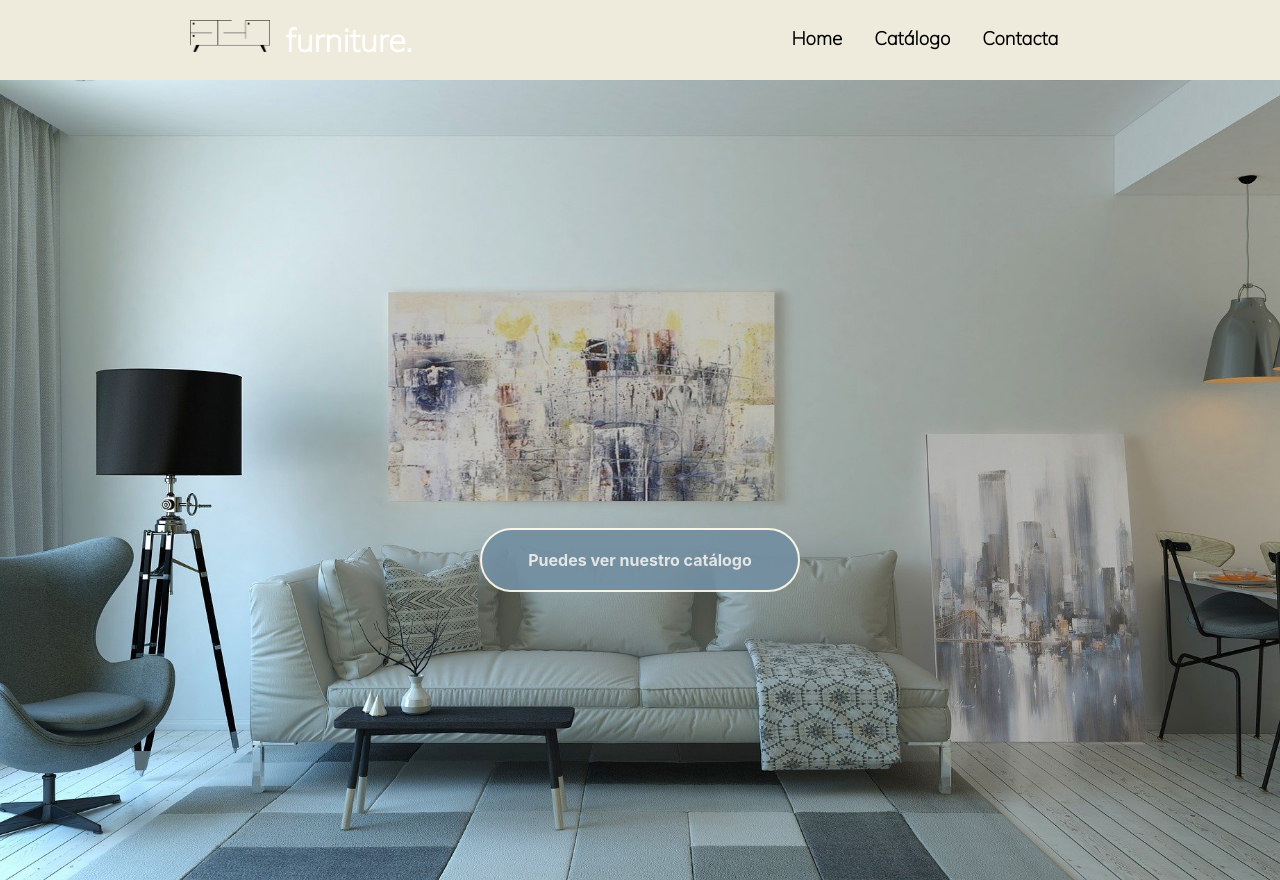
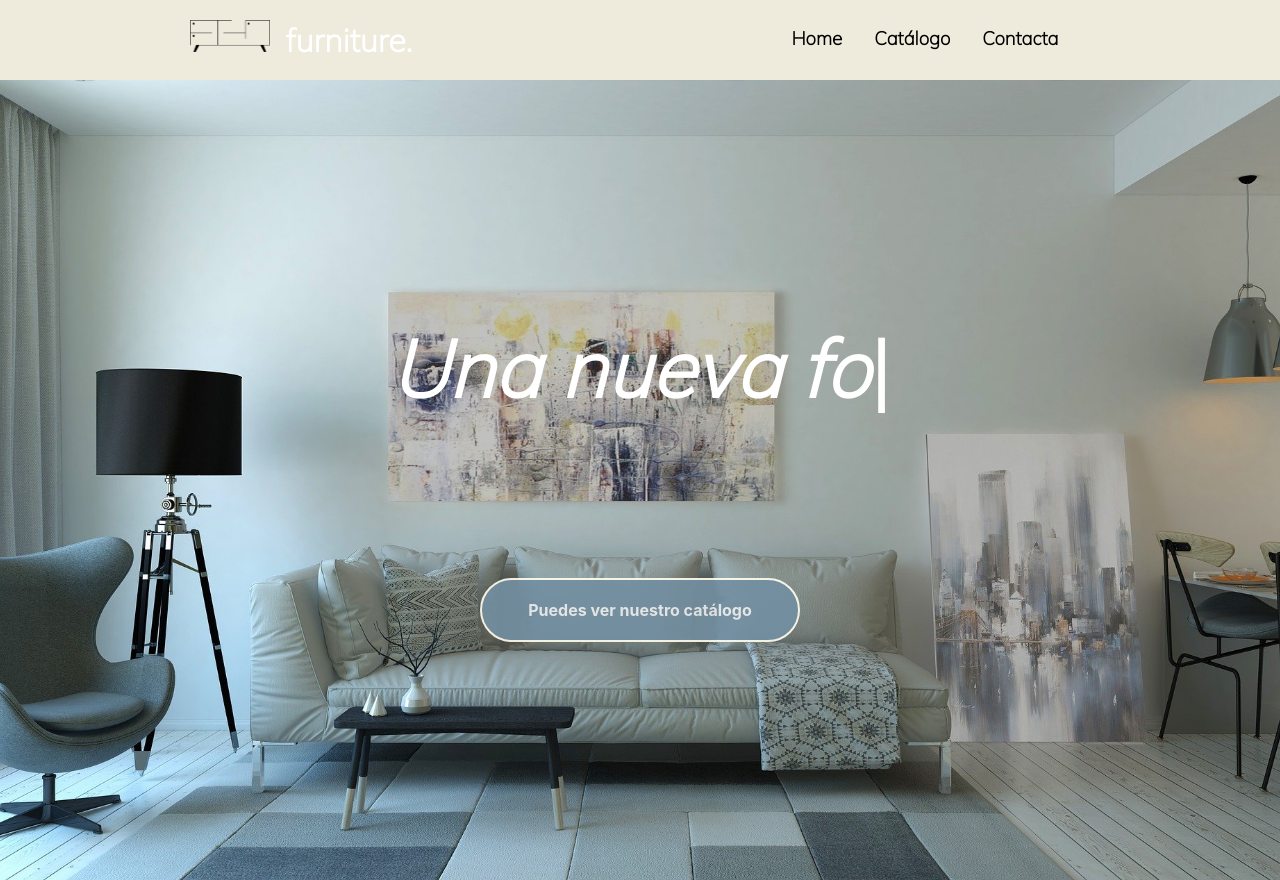
Before and after one commit to GitECV/furniture, a React (Create React App) app: page / in a window 1280 px wide. Built offline with nearby package versions, Linux system fonts and the light colour scheme.

Commit message:
Typewrite text

```diff
--- a/package.json
+++ b/package.json
@@ -20,6 +20,7 @@
     "react-scripts": "5.0.0",
     "three": "^0.139.2",
     "typescript": "^4.6.3",
+    "typewriter-effect": "^2.18.2",
     "web-vitals": "^2.1.4"
   },
   "scripts": {
--- a/src/components/home-content/home-content.jsx
+++ b/src/components/home-content/home-content.jsx
@@ -1,5 +1,6 @@
 import { Button } from 'primereact/button';
 import { Link } from "react-router-dom";
+import TypewriterText from '../typewrite-text/typewrite-text.jsx';
 import "primereact/resources/themes/luna-green/theme.css";  //theme
 import "primereact/resources/primereact.min.css";                  //core css
 import "primeicons/primeicons.css";                                //icons
@@ -8,6 +9,7 @@ import './css/home-content.css';
 const HomeContainer = () => {
     return (
         <div className="home-content-container">
+            <TypewriterText />
             <div className="btn-see-catalog">
                 <Link to='/catalogo'>
                     <Button label="Puedes ver nuestro catálogo" className="p-button-rounded" id="btn-catalog" />
--- /dev/null
+++ b/src/components/typewrite-text/css/typewrite-text.css
@@ -0,0 +1,12 @@
+@import url("https://fonts.googleapis.com/css2?family=Mulish:wght@200&display=swap");
+.Typewriter {
+  font-family: "Mulish", sans-serif;
+  font-weight: bolder;
+  font-size: 5rem;
+}
+
+.Typewriter__wrapper {
+  font-style: italic;
+}
+
+/*# sourceMappingURL=typewrite-text.css.map */
--- /dev/null
+++ b/src/components/typewrite-text/scss/typewrite-text.scss
@@ -0,0 +1,11 @@
+@import '../../../scss/_GLOBALS.scss';
+
+.Typewriter {
+    font-family: $principal-font;
+    font-weight: bolder;
+    font-size: 5rem;
+}
+
+.Typewriter__wrapper {
+    font-style: italic;
+}
--- /dev/null
+++ b/src/components/typewrite-text/typewrite-text.jsx
@@ -0,0 +1,20 @@
+import Typewriter from 'typewriter-effect';
+import './css/typewrite-text.css';
+
+const TypewriterText = props => {
+    return (
+            <Typewriter
+            options={{
+                strings: [
+                  'Estilo',
+                  'Una nueva forma de artesanía',
+                  'Completamente personalizable'
+                ],
+                autoStart: true,
+                loop: true,
+              }}
+            />
+      );
+}
+
+export default TypewriterText;
```
Also changed, not shown: 1 other file (tests, documents, lock files or other folders).
